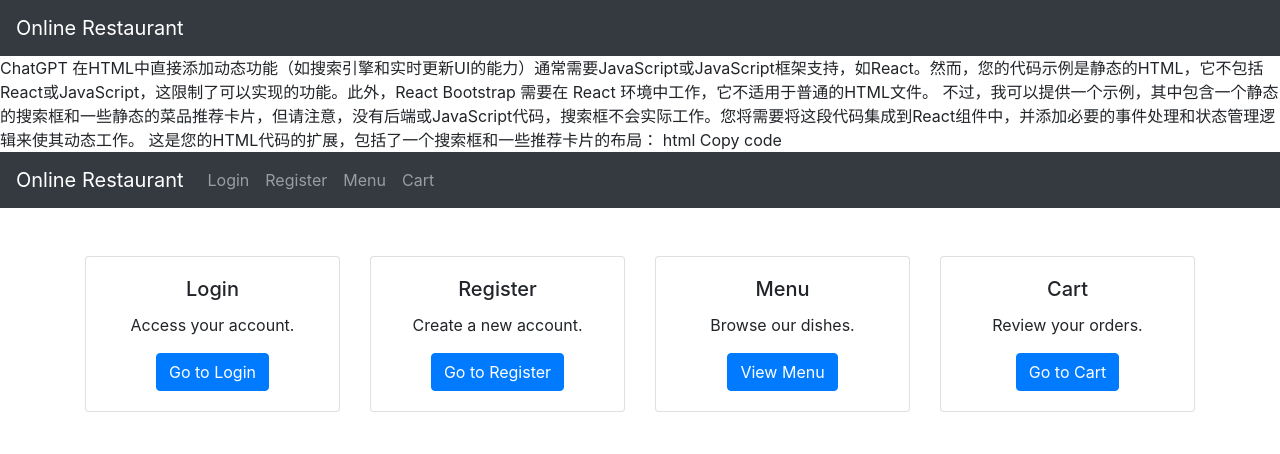
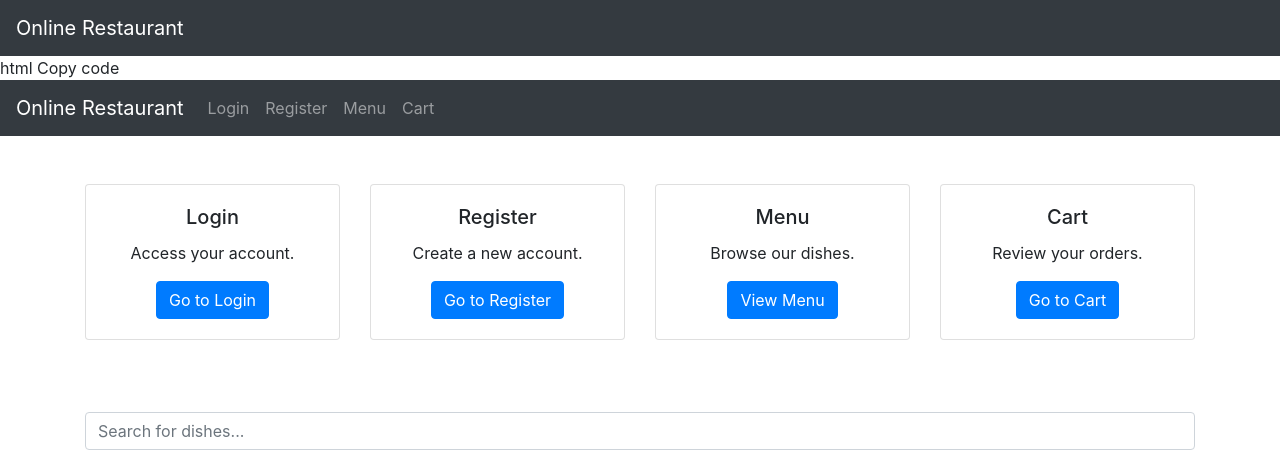
Before and after one commit to BUMETCS673/project-f23team3, a Flask app: template code/templates/home.html in a window 1280 px wide. Shown: the top 454 px of the page. Run offline with Flask 3, Linux system fonts and the light colour scheme; the template is opened without the code that fills it, so the values that code supplies are empty; parts of the project's set-up code (start-up, migrations or seed data) failed here and were passed over; some libraries are stand-ins or nearby versions.

Commit message:
UI design home.html v0.1

```diff
--- a/code/templates/home.html
+++ b/code/templates/home.html
@@ -12,13 +12,6 @@
 <nav class="navbar navbar-expand-lg navbar-dark bg-dark">
     <a class="navbar-brand" href="/">Online Restaurant</a>
 </nav>
-
-ChatGPT
-在HTML中直接添加动态功能（如搜索引擎和实时更新UI的能力）通常需要JavaScript或JavaScript框架支持，如React。然而，您的代码示例是静态的HTML，它不包括React或JavaScript，这限制了可以实现的功能。此外，React Bootstrap 需要在 React 环境中工作，它不适用于普通的HTML文件。
-
-不过，我可以提供一个示例，其中包含一个静态的搜索框和一些静态的菜品推荐卡片，但请注意，没有后端或JavaScript代码，搜索框不会实际工作。您将需要将这段代码集成到React组件中，并添加必要的事件处理和状态管理逻辑来使其动态工作。
-
-这是您的HTML代码的扩展，包括了一个搜索框和一些推荐卡片的布局：
 
 html
 Copy code
```
